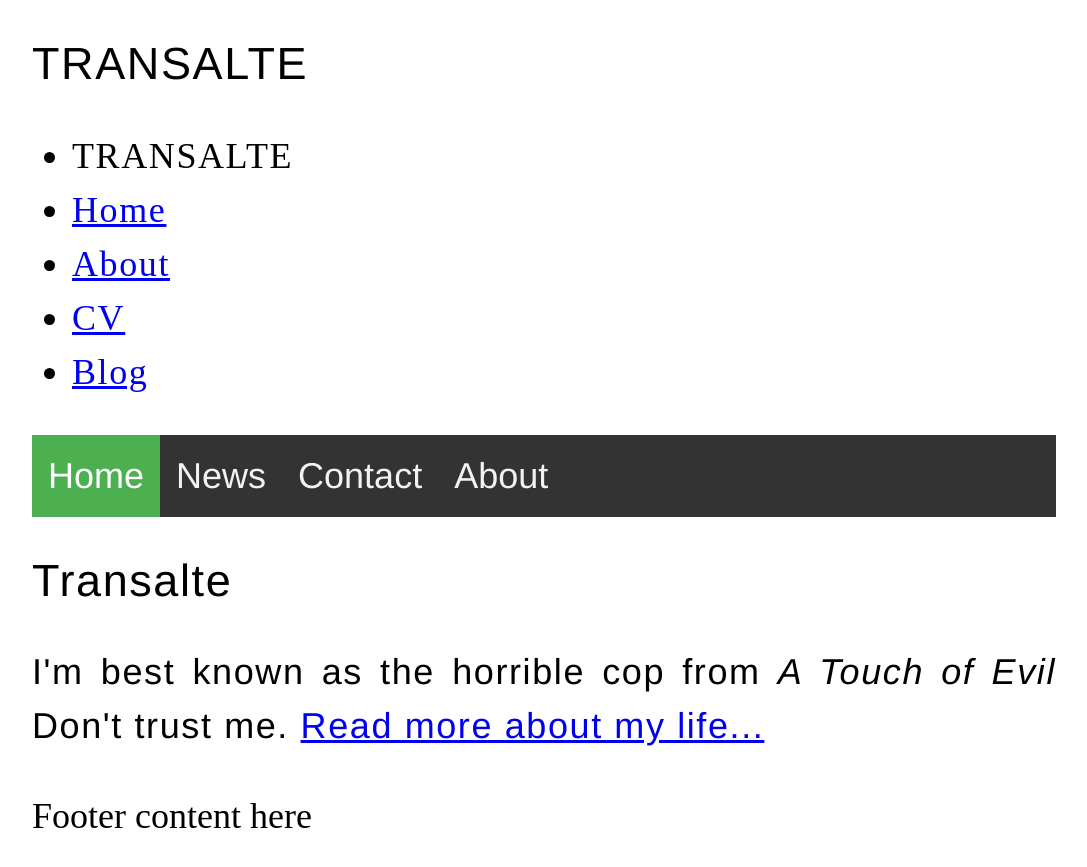
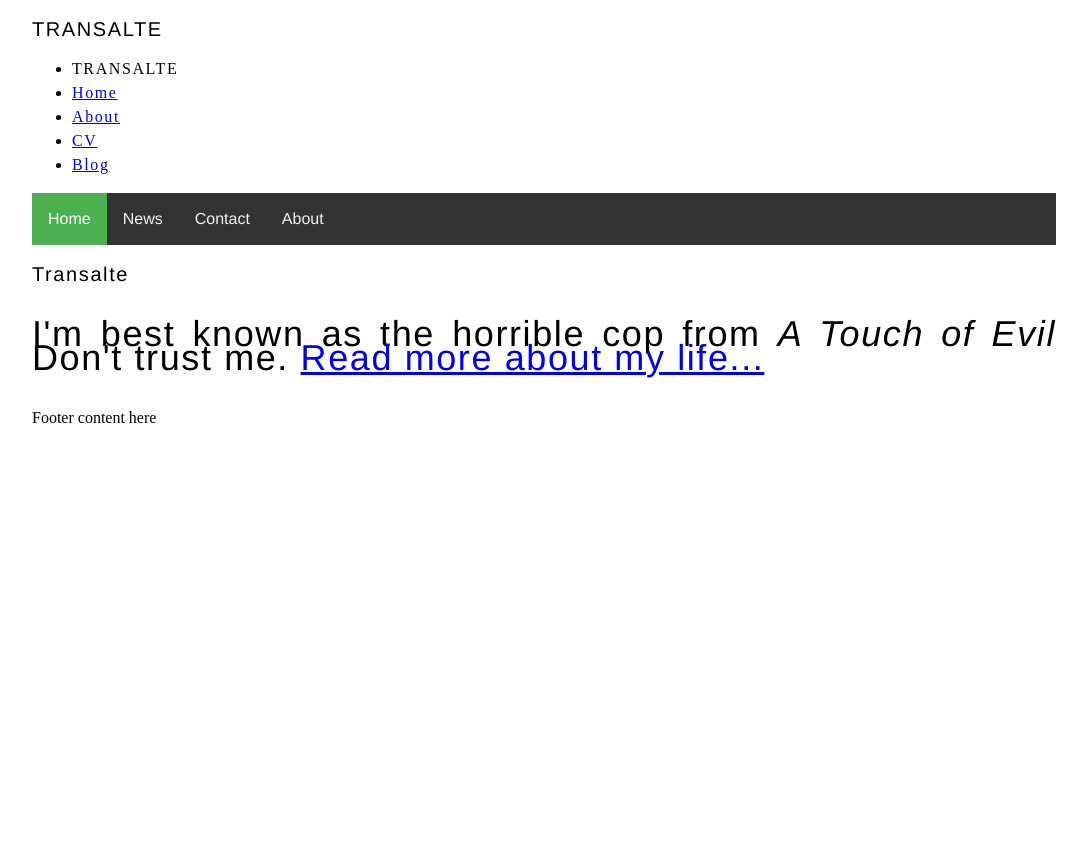
Before and after one commit to transalte/transalte.github.io, a Jekyll site: the page built from index.html, in a window 1280 px wide. Shown: the top 867 px of the page, without its empty margins (96-1183 px from the left). Built offline with Jekyll 4.4.1, drawn with Linux system fonts in a browser that asks for light colours.

Commit message:
Update main.css

```diff
--- a/css/main.css
+++ b/css/main.css
@@ -1,7 +1,6 @@
 body {
 margin-left: 10%;
 margin-right: 10%;
-font-size: 36px;
 line-height: 1.5em;
 }
 
@@ -13,6 +12,7 @@ letter-spacing: .1rem;
 
 p {
 text-align: justify;
+font-size: 36px;
 text-justify: inter-word;
 }
 
```
